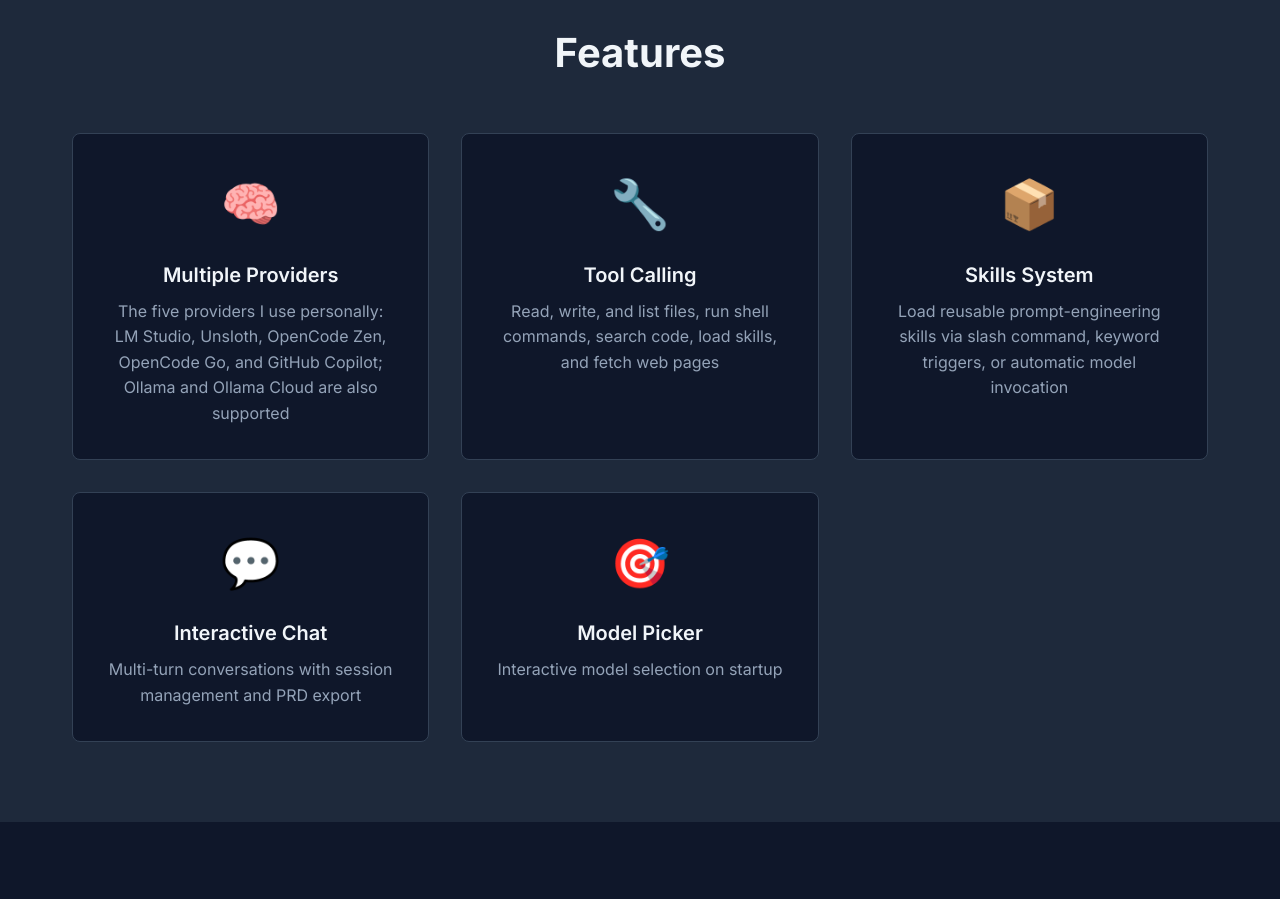
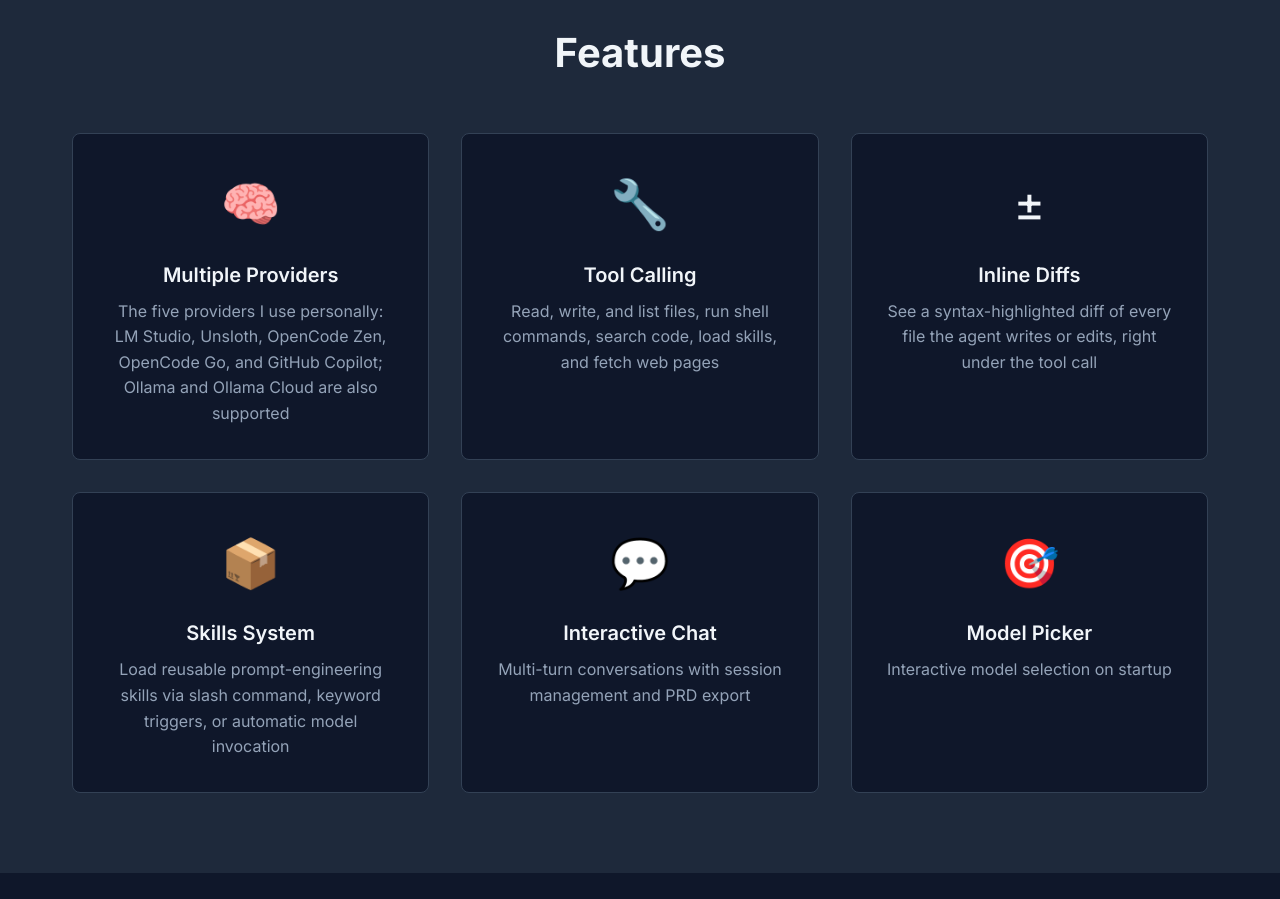
Before and after one commit to christianhelle/puny, a plain HTML site: page docs/index.html in a window 1280 px wide. Shown: the part 3100-3999 px from the top of the page. Drawn offline with Linux system fonts and the light colour scheme.

Commit message:
Document file diffs

```diff
--- a/docs/index.html
+++ b/docs/index.html
@@ -188,6 +188,11 @@
           <span class="feature-icon">🔧</span>
           <h3>Tool Calling</h3>
           <p>Read, write, and list files, run shell commands, search code, load skills, and fetch web pages</p>
+        </div>
+        <div class="feature-card">
+          <span class="feature-icon">±</span>
+          <h3>Inline Diffs</h3>
+          <p>See a syntax-highlighted diff of every file the agent writes or edits, right under the tool call</p>
         </div>
         <div class="feature-card">
           <span class="feature-icon">📦</span>
```
Also changed, not shown: 1 other file.
